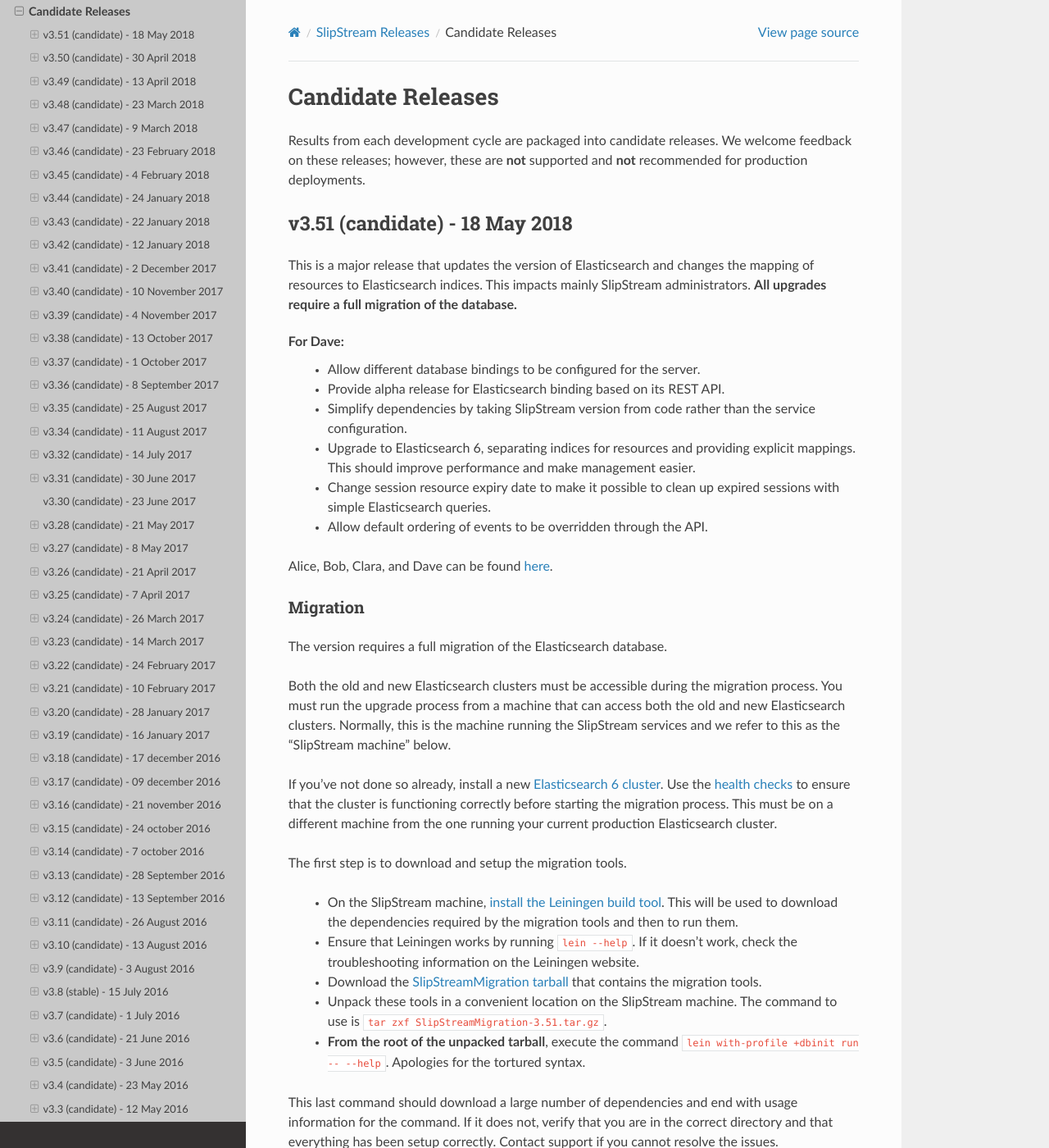
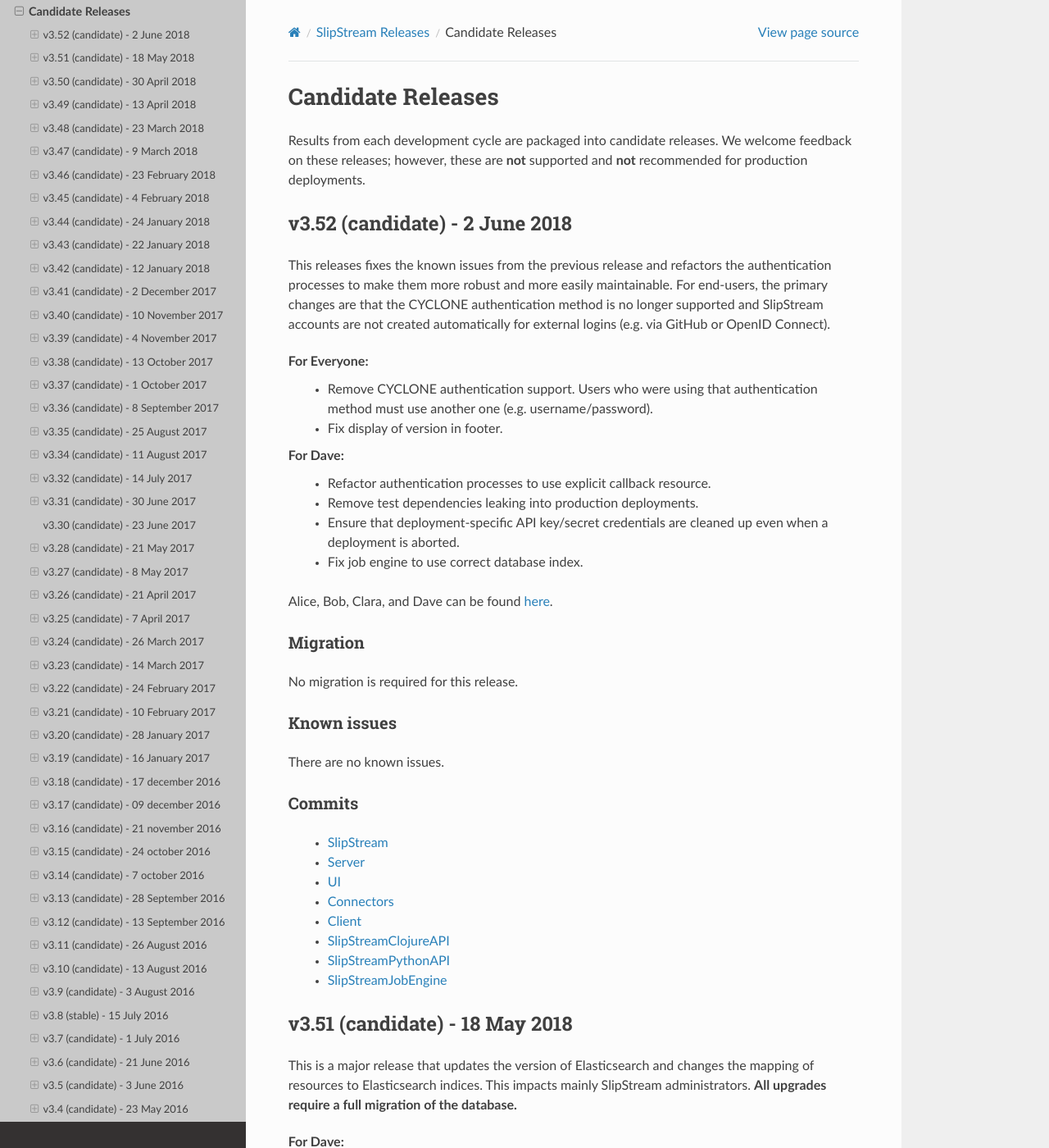
Before and after one commit to slipstream/SlipStreamDocumentation, a Sphinx documentation site: the page built from docs/release_notes/candidate_releases.rst, in a window 1280 px wide and 1400 px high. Shown: the whole window at 82% size. Built offline with Sphinx 7.4.7 and the Read the Docs theme 2.0.0, drawn with Linux system fonts in a browser that asks for light colours.

Commit message:
draft release notes for v3.52

```diff
--- a/docs/release_notes/candidate_releases.rst
+++ b/docs/release_notes/candidate_releases.rst
@@ -4,6 +4,57 @@
 Results from each development cycle are packaged into candidate
 releases. We welcome feedback on these releases; however, these are
 **not** supported and **not** recommended for production deployments.
+
+v3.52 (candidate) - 2 June 2018
+-------------------------------
+
+This releases fixes the known issues from the previous release and
+refactors the authentication processes to make them more robust and
+more easily maintainable. For end-users, the primary changes are that
+the CYCLONE authentication method is no longer supported and
+SlipStream accounts are not created automatically for external logins
+(e.g. via GitHub or OpenID Connect).
+
+For Everyone:
+ - Remove CYCLONE authentication support.  Users who were using that
+   authentication method must use another one
+   (e.g. username/password).
+ - Fix display of version in footer.
+
+For Dave:
+ - Refactor authentication processes to use explicit callback
+   resource.
+ - Remove test dependencies leaking into production deployments.
+ - Ensure that deployment-specific API key/secret credentials are
+   cleaned up even when a deployment is aborted.
+ - Fix job engine to use correct database index.
+
+Alice, Bob, Clara, and Dave can be found
+`here <http://sixsq.com/personae/>`_.
+
+Migration
+~~~~~~~~~
+
+No migration is required for this release.
+
+Known issues
+~~~~~~~~~~~~
+
+There are no known issues.
+
+
+Commits
+~~~~~~~
+
+ -  `SlipStream <https://github.com/slipstream/SlipStream/compare/v3.51...v3.52>`__
+ -  `Server <https://github.com/slipstream/SlipStreamServer/compare/v3.51...v3.52>`__
+ -  `UI <https://github.com/slipstream/SlipStreamUI/compare/v3.51...v3.52>`__
+ -  `Connectors <https://github.com/slipstream/SlipStreamConnectors/compare/v3.51...v3.52>`__
+ -  `Client <https://github.com/slipstream/SlipStreamClient/compare/v3.51...v3.52>`__
+ -  `SlipStreamClojureAPI <https://github.com/slipstream/SlipStreamClojureAPI/compare/v3.51...v3.52>`__
+ -  `SlipStreamPythonAPI <https://github.com/slipstream/SlipStreamPythonAPI/compare/v3.51...v3.52>`__
+ -  `SlipStreamJobEngine <https://github.com/slipstream/SlipStreamJobEngine/compare/v3.51...v3.52>`__
+
 
 v3.51 (candidate) - 18 May 2018
 -------------------------------
```
